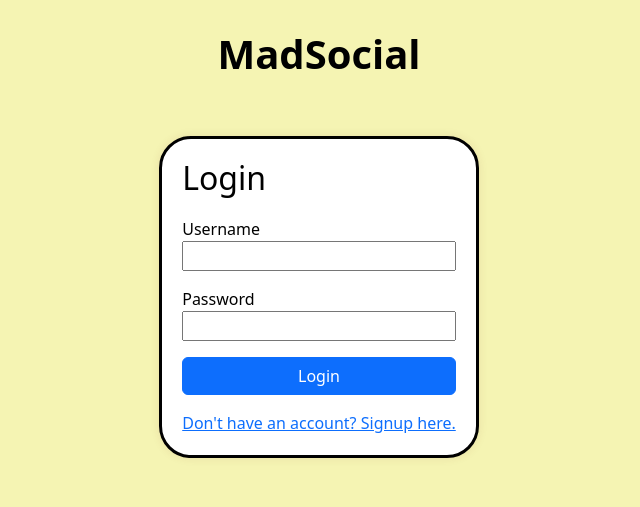
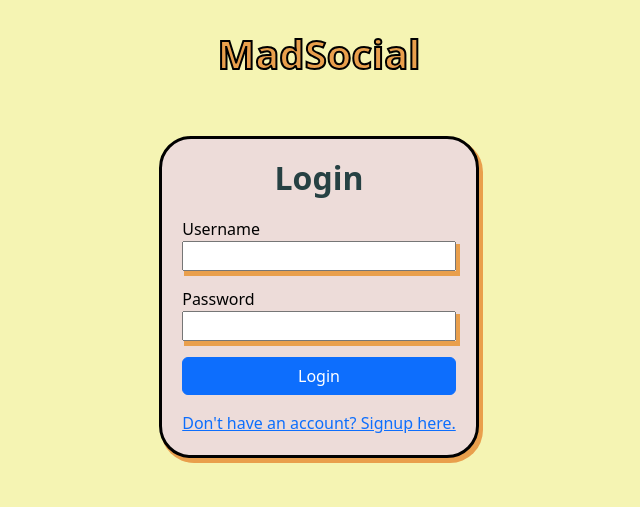
Before and after one commit to AbhinavShaw09/madSocial, a Django app: page /login/ in a window 1280 px wide. Shown: the top 507 px of the page, without its empty margins (321-961 px from the left). Run offline with Django 5.2, Linux system fonts and the light colour scheme; some libraries are stand-ins or nearby versions.

Commit message:
🚀 added minor change to the signup and login page

```diff
--- /dev/null
+++ b/env3.9/pyvenv.cfg
@@ -0,0 +1,5 @@
+home = /usr/bin
+include-system-site-packages = false
+version = 3.12.3
+executable = /usr/bin/python3.12
+command = /usr/bin/python -m venv /home/abhi09/workspace/madSocial/madSocial/env3.9
--- a/templates/accounts/login.html
+++ b/templates/accounts/login.html
@@ -12,16 +12,26 @@
             max-width: 400px; /* Max width for form */
             margin: 50px auto; /* Centering */
             padding: 20px; /* Padding around the form */
-            background-color: #ffffff; /* White background for the form */
+            background-color: #EDDCD9; /* White background for the form */
             border-radius: 8px; /* Rounded corners */
-            box-shadow: 0 0 10px rgba(120, 44, 44, 0.1); /* Subtle shadow */
+            box-shadow: 3px 4px 0px 1px #E99F4C; /* Subtle shadow */
         }
         h1 {
             margin-top: 30px; /* Top margin for the heading */
             font-weight: bold; /* Bold heading */
+            color: #E99F4C !important;
+            -webkit-text-stroke: 2px black;
         }
         h2 {
             margin-bottom: 20px; /* Spacing below heading */
+            font-weight: bold;
+            color: #264143 !important;;
+            display: flex;
+            align-items: center;
+            justify-content: center;
+        }
+        .input-container{
+            box-shadow: 3px 4px 0px 1px #E99F4C; /* Subtle shadow */
         }
     </style>
 </head>
@@ -32,12 +42,12 @@
             <h2>Login</h2>
             <form method="post">
                 {% csrf_token %}
-                <div class="form-group mb-3 d-flex flex-column">
-                    <label for="username">Username</label>
+                <label for="username">Username</label>
+                <div class="input-container form-group mb-3 d-flex flex-column">
                     {{ form.username }}
                 </div>
-                <div class="form-group mb-3 d-flex flex-column">
-                    <label for="password">Password</label>
+                <label for="password">Password</label>
+                <div class="input-container form-group mb-3 d-flex flex-column">
                     {{ form.password }}
                 </div>
                 <button type="submit" class="btn btn-primary w-100">Login</button>
--- a/templates/base.html
+++ b/templates/base.html
@@ -16,9 +16,6 @@
     html,
     body {
       height: 100%;
-    }
-
-    body {
       display: flex;
       flex-direction: column;
       font-family: "Open Sans", sans-serif;
```
Also changed, not shown: templates/accounts/signup.html (+15 -11 lines), package-lock.json, 14 other files.
